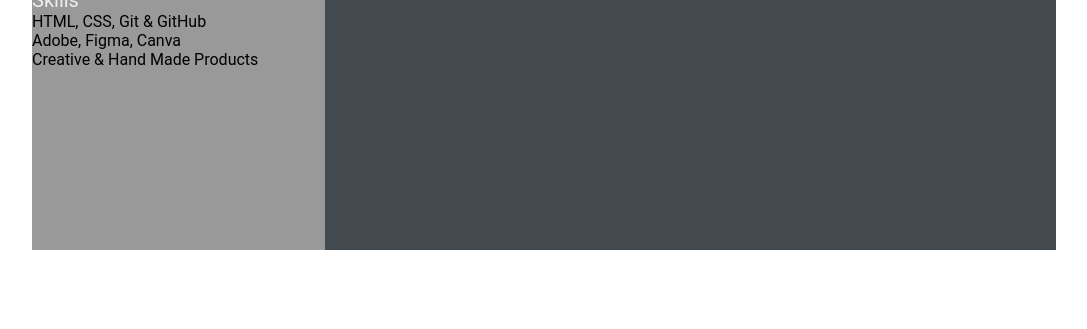
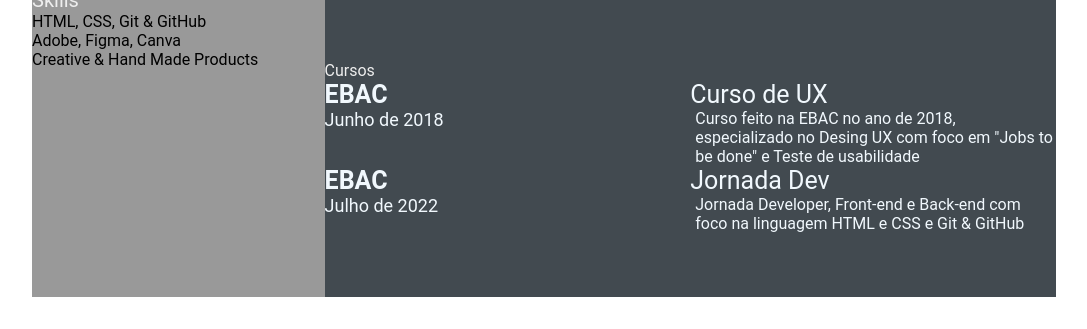
Before and after one commit to rayzagb/devweekgit.github.io, a plain HTML site: page index.html in a window 1280 px wide. Shown: the part 582-911 px from the top of the page, without its empty margins (96-1183 px from the left). Before the commit the page ends 864 px from the top, so only its background shows below. Drawn offline with Linux system fonts and the light colour scheme.

Commit message:
feature: add courses (#4)

```diff
--- a/index.html
+++ b/index.html
@@ -110,8 +110,32 @@
                     </div>
                 </div>
             </section>
-        </section>
+            <section class="awards gap">
+                <div class="right-title">Cursos</div>
+                <div class="awards-contents">
+                    <div class="awards-left">
+                        <p class="awards-company-name">EBAC</p>
+                        <p class="awards-time-period">Junho de 2018</p>
+                    </div>
+                    <div class="awards-right">
+                        <p class="awards-name">Curso de UX</p>
+                        <p class="awards-desc">
+                            Curso feito na EBAC no ano de 2018, especializado no Desing UX com foco em "Jobs to be done" e Teste de usabilidade
+                        </p>
+                    </div>
+                    <div class="awards-left">
+                        <p class="awards-company-name">EBAC</p>
+                        <p class="awards-time-period">Julho de 2022</p>
+                    </div>
+                    <div class="awards-right">
+                        <p class="awards-name">Jornada Dev</p>
+                        <p class="awards-desc">
+                            Jornada Developer, Front-end e Back-end com foco na linguagem HTML e CSS e Git & GitHub
+                        </p>
+                    </div>
+                </div>
+            </section>
+        </sction>
     </main>
 </body>
-
 </html>
```
